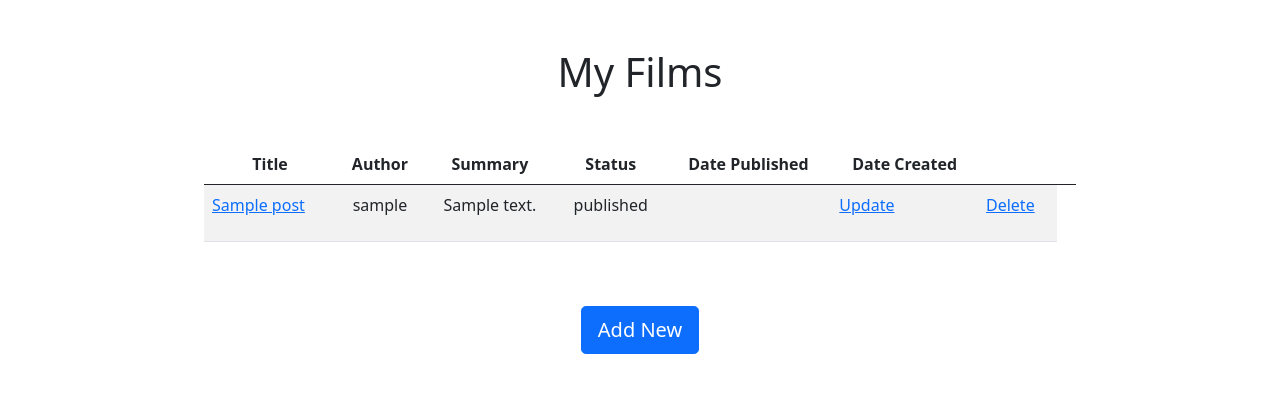
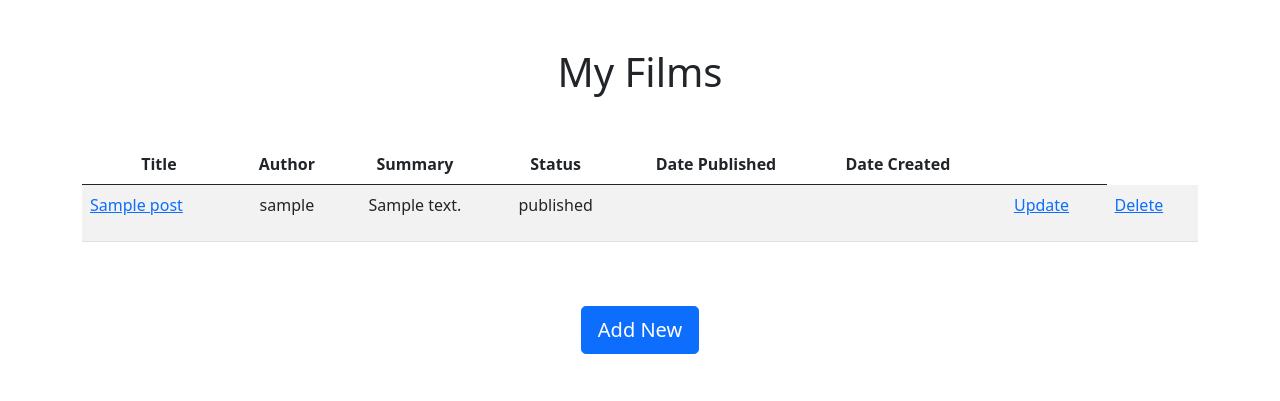
Before and after one commit to LarryAbduSamad/Django-CRUD, a Django app: page /blog/ in a window 1280 px wide. Shown: the part 56-457 px from the top of the page. Run offline with Django 4.2, Linux system fonts and the light colour scheme; tables that the repository leaves empty hold one stand-in row (values such as "Sample post").

Commit message:
changes in templates - post_list

```diff
--- a/I4G001213IDI/blog/models.py
+++ b/I4G001213IDI/blog/models.py
@@ -5,7 +5,6 @@ from django.urls import reverse
 from django.template.defaultfilters import slugify
 
 # Create your models here.
-
 class Post(models.Model):
 
     STATUS_CHOICES = (
--- a/I4G001213IDI/blog/templates/blog/post_list.html
+++ b/I4G001213IDI/blog/templates/blog/post_list.html
@@ -8,7 +8,7 @@
 {% endfor %}
 
 
-<div class="container d-flex mt-5" style="width: 70%;">
+<div class="container d-flex mt-5" style="width: 90%;">
     <div class="col">
         <h1 class="text-center">My Films</h1>
         <table class="table table-striped mt-5">
@@ -35,6 +35,8 @@
                     <td class="text-center">{{post.body|truncatewords:30|linebreaks}}</td>
                     <td class="text-center">{{post.status}}</td>
                     <td class="text-center">{{post.published_at|date:"D, d M, y"}}</td>
+                    <td></td>
+                    <td></td>
                     <td><a href="{% url 'blog:post_update' post.slug %} ">Update</a></td>
                     <td><a href="{% url 'blog:post_delete' post.slug %}">Delete</a></td>
                 </tr>
```
